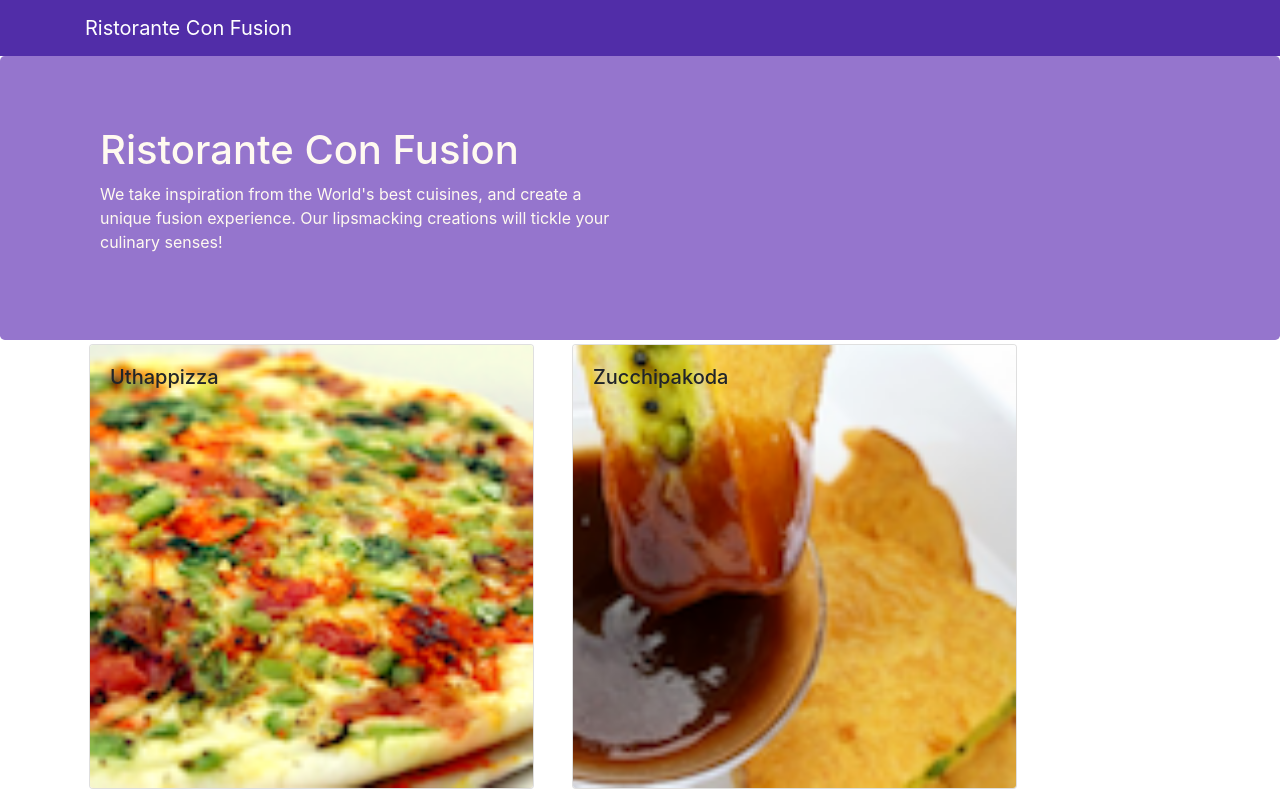
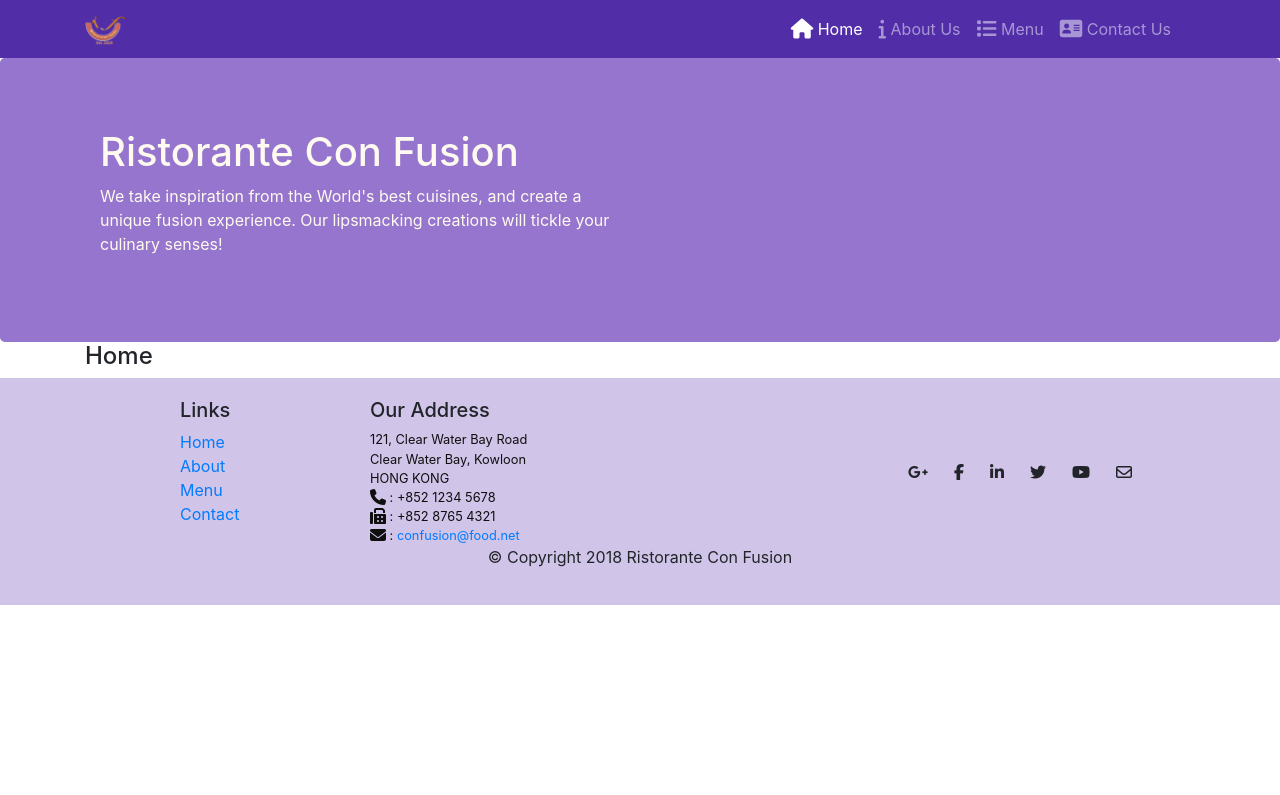
Before and after one commit to alikk351/React, a React (Create React App) app: page /home in a window 1280 px wide. Shown: the top 795 px of the page. Built offline with nearby package versions, Linux system fonts and the light colour scheme.

Commit message:
finished react router

```diff
--- a/package.json
+++ b/package.json
@@ -8,6 +8,7 @@
     "@testing-library/user-event": "^12.2.0",
     "react": "^17.0.1",
     "react-dom": "^17.0.1",
+    "react-router-dom": "^5.2.0",
     "react-scripts": "4.0.0",
     "reactstrap": "^8.7.1",
     "web-vitals": "^0.2.4"
--- a/src/App.js
+++ b/src/App.js
@@ -1,11 +1,16 @@
 import Main from "./components/MainComponent"
 import { useState } from 'react';
+import { BrowserRouter } from "react-router-dom";
 
 function App() {
 	return (
-		<div>
-			<Main />
-		</div>
+		<BrowserRouter >
+
+			<div>
+				<Main />
+			</div>
+
+		</BrowserRouter>
 	);
 }
 
--- a/src/components/Footer.jsx
+++ b/src/components/Footer.jsx
@@ -8,10 +8,10 @@ function Footer(props) {
                     <div className="col-4 offset-1 col-sm-2">
                         <h5>Links</h5>
                         <ul className="list-unstyled">
-                            <li><a href="#">Home</a></li>
-                            <li><a href="#">About</a></li>
-                            <li><a href="#">Menu</a></li>
-                            <li><a href="contactus.html">Contact</a></li>
+                            <li><a href="/home">Home</a></li>
+                            <li><a href="/aboutus">About</a></li>
+                            <li><a href="/menu">Menu</a></li>
+                            <li><a href="/contactus">Contact</a></li>
                         </ul>
                     </div>
                     <div className="col-7 col-sm-5">
--- a/src/components/Header.jsx
+++ b/src/components/Header.jsx
@@ -1,12 +1,42 @@
 import React from "react";
-import { Navbar, NavbarBrand, Jumbotron } from "reactstrap";
+import { Navbar, NavbarBrand, Nav, NavbarToggler, Collapse, NavItem, Jumbotron } from "reactstrap";
+import { NavLink } from "react-router-dom";
 
 function Header() {
+    const [isNavOpen, setOpen] = React.useState(false);
+
     return (
         <>
-            <Navbar dark>
+            <Navbar dark expand="md">
                 <div className="container">
-                    <NavbarBrand href="/">Ristorante Con Fusion</NavbarBrand>
+                    <NavbarToggler onClick={() => { setOpen(!isNavOpen) }} />
+                    <NavbarBrand className="mr-auto" href="/">
+                        <img src="assets/images/logo.png" alt="logo" height="30" width="41" />
+                    </NavbarBrand>
+                    <Collapse navbar isOpen={isNavOpen} > {/* to collapse for smaller */}
+                        <Nav navbar className="ml-auto mr-3">
+                            <NavItem >
+                                <NavLink className="nav-link" to="/home">
+                                    <span className="fa fa-home fa-lg"></span> Home
+                            </NavLink>
+                            </NavItem>
+                            <NavItem >
+                                <NavLink className="nav-link" to="/aboutus">
+                                    <span className="fa fa-info fa-lg"></span> About Us
+                            </NavLink>
+                            </NavItem>
+                            <NavItem >
+                                <NavLink className="nav-link" to="/menu">
+                                    <span className="fa fa-list fa-lg"></span> Menu
+                            </NavLink>
+                            </NavItem>
+                            <NavItem >
+                                <NavLink className="nav-link" to="/contactus">
+                                    <span className="fa fa-address-card fa-lg"></span> Contact Us
+                            </NavLink>
+                            </NavItem>
+                        </Nav>
+                    </Collapse>
                 </div>
             </Navbar>
 
--- /dev/null
+++ b/src/components/Home.jsx
@@ -0,0 +1,11 @@
+import React from "react";
+
+function Home(props){
+    return (
+        <div className="container">
+            <h4>Home</h4>
+        </div>
+    );
+}
+
+export default Home;
--- a/src/components/MainComponent.jsx
+++ b/src/components/MainComponent.jsx
@@ -4,13 +4,16 @@ import { useState } from 'react';
 import DishDetail from "./DishdetailComponent";
 import Header from "./Header";
 import Footer from "./Footer";
+import Home from "./Home";
+import { Switch, Route, Redirect } from "react-router-dom";
 
 function Main(props) {
     const [dishes, changeDished] = useState(DISHES);
-    const [selectedDish, changeSelectedDish] = useState(null);
 
-    function handleClick(Dish) {
-        changeSelectedDish(Dish);
+    const HomePage = ()=>{
+        return (
+            <Home />
+        );
     }
 
     return (
@@ -18,8 +21,17 @@ function Main(props) {
 
             <Header />
 
-            <Menu dishz={dishes} onchoose={handleClick} />
-            <DishDetail a_dish={selectedDish} />  {/*it returns array and we nedd the first */}
+            <Switch>
+
+                <Route path="/home" component={HomePage} />
+                <Route exact path="/menu" component={() => <Menu dishz={dishes} />} />
+                {/* exact cuz we will use '/menu/shi' for dish details */}
+                <Redirect to="/home" /> {/* for default route redirect to home */}
+
+            </Switch>
+
+            {/* <Menu dishz={dishes} onchoose={handleClick} /> */}
+            {/* <DishDetail a_dish={selectedDish} />  it returns array and we nedd the first */}
 
             <Footer />
 
```
Also changed, not shown: 1 other file (tests, documents, lock files or other folders).
